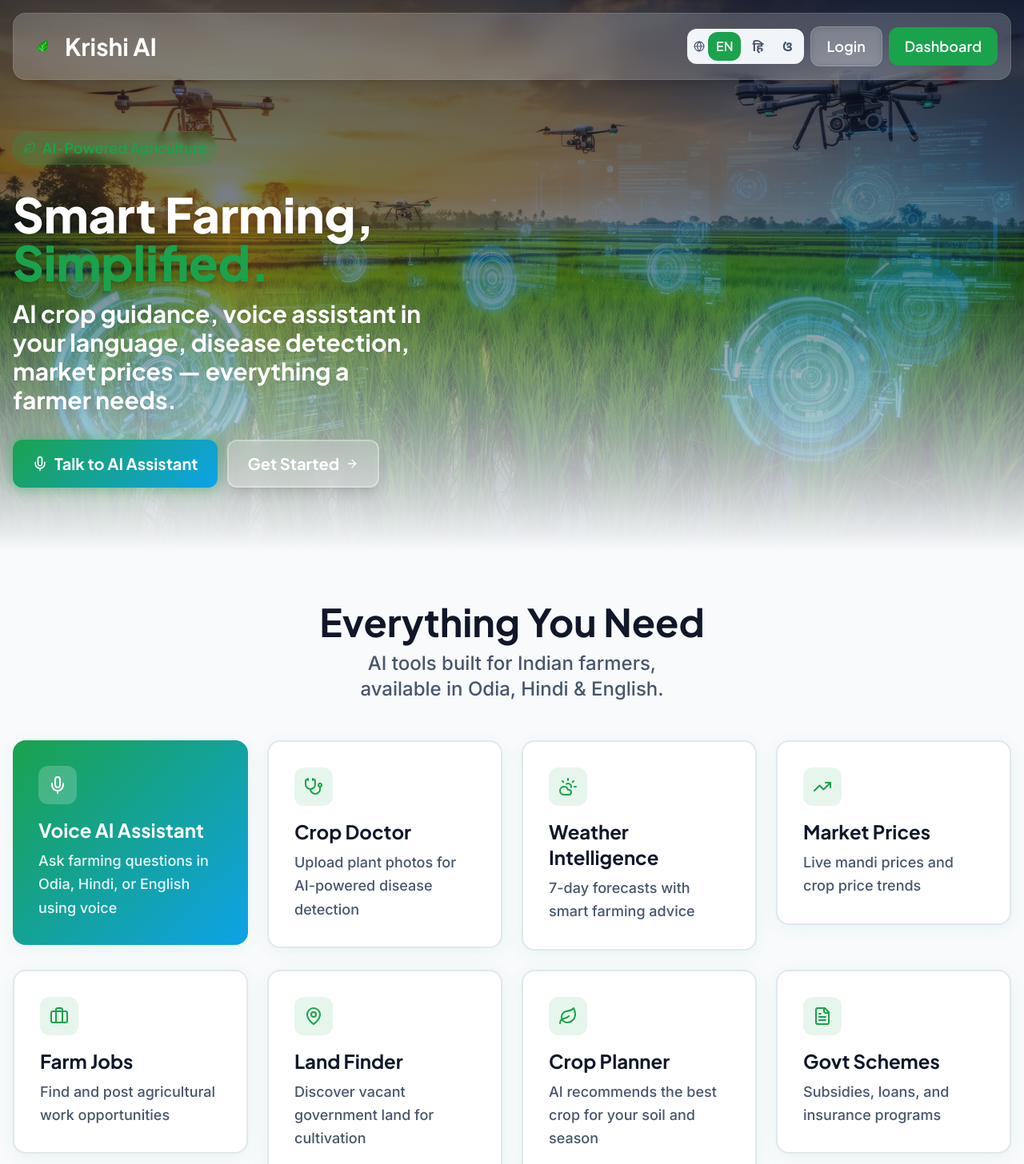
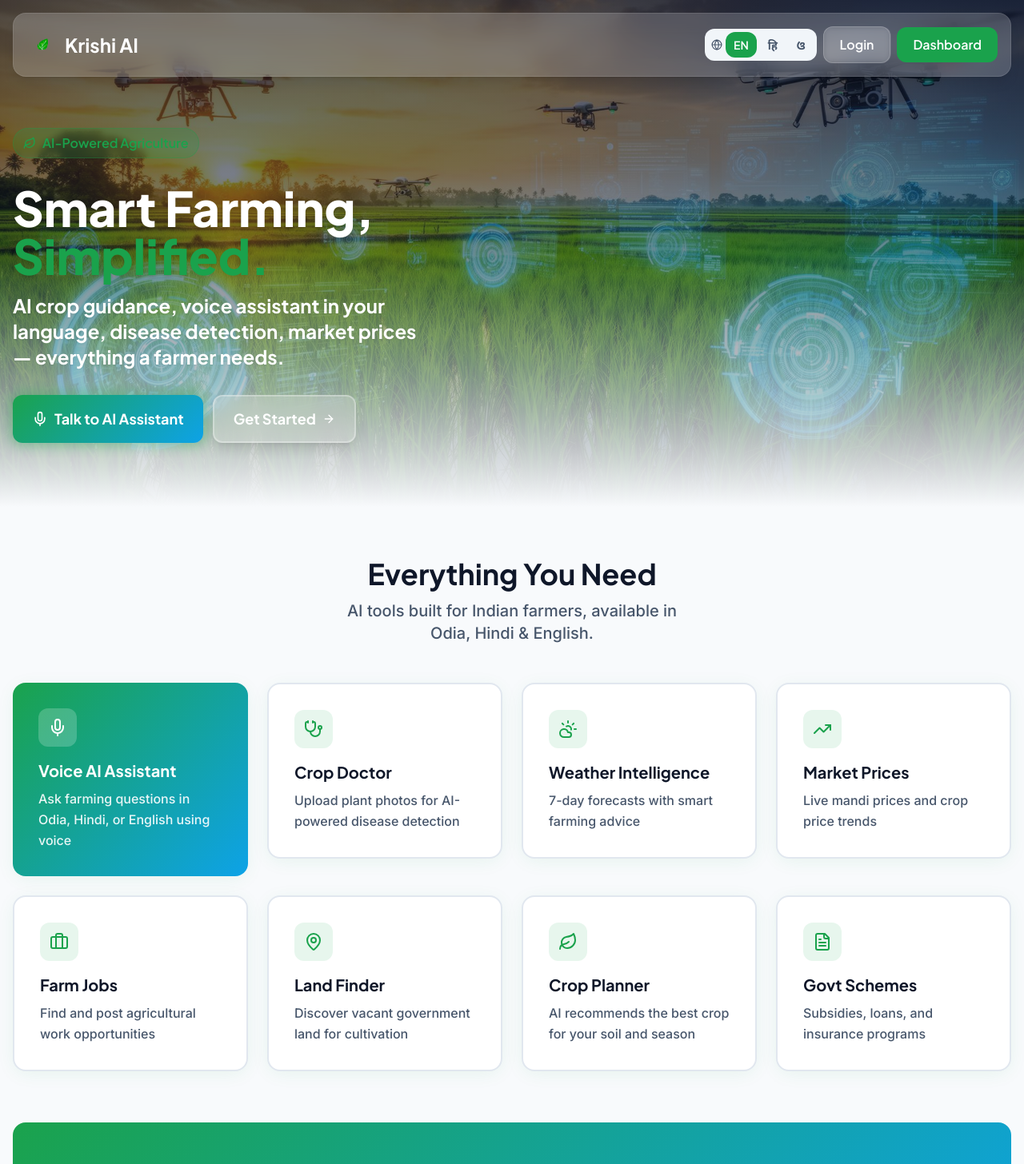
Before and after one commit to SAKET-Code01/Krishi-AI, a React (Vite) app: page / in a window 1280 px wide. Shown: the top 1456 px of the page at 80% size. Built offline with nearby package versions, Linux system fonts and the light colour scheme; the HTML template or start-up script is replaced by a standard one.

Commit message:
changed font size

```diff
--- a/tailwind.config.ts
+++ b/tailwind.config.ts
@@ -15,13 +15,13 @@ export default {
     },
     extend: {
       fontSize: {
-        xs: ['1rem', { lineHeight: '1.5rem' }],
-        sm: ['1.125rem', { lineHeight: '1.75rem' }],
-        base: ['1.25rem', { lineHeight: '1.75rem' }],
-        lg: ['1.5rem', { lineHeight: '2rem' }],
-        xl: ['1.875rem', { lineHeight: '2.25rem' }],
-        '2xl': ['2.25rem', { lineHeight: '2.5rem' }],
-        '3xl': ['3rem', { lineHeight: '3rem' }],
+        xs: ['0.875rem', { lineHeight: '1.25rem' }],
+        sm: ['1rem', { lineHeight: '1.5rem' }],
+        base: ['1.125rem', { lineHeight: '1.75rem' }],
+        lg: ['1.25rem', { lineHeight: '1.75rem' }],
+        xl: ['1.5rem', { lineHeight: '2rem' }],
+        '2xl': ['1.875rem', { lineHeight: '2.25rem' }],
+        '3xl': ['2.25rem', { lineHeight: '2.5rem' }],
       },
       fontFamily: {
         display: ["Plus Jakarta Sans", "sans-serif"],
```
